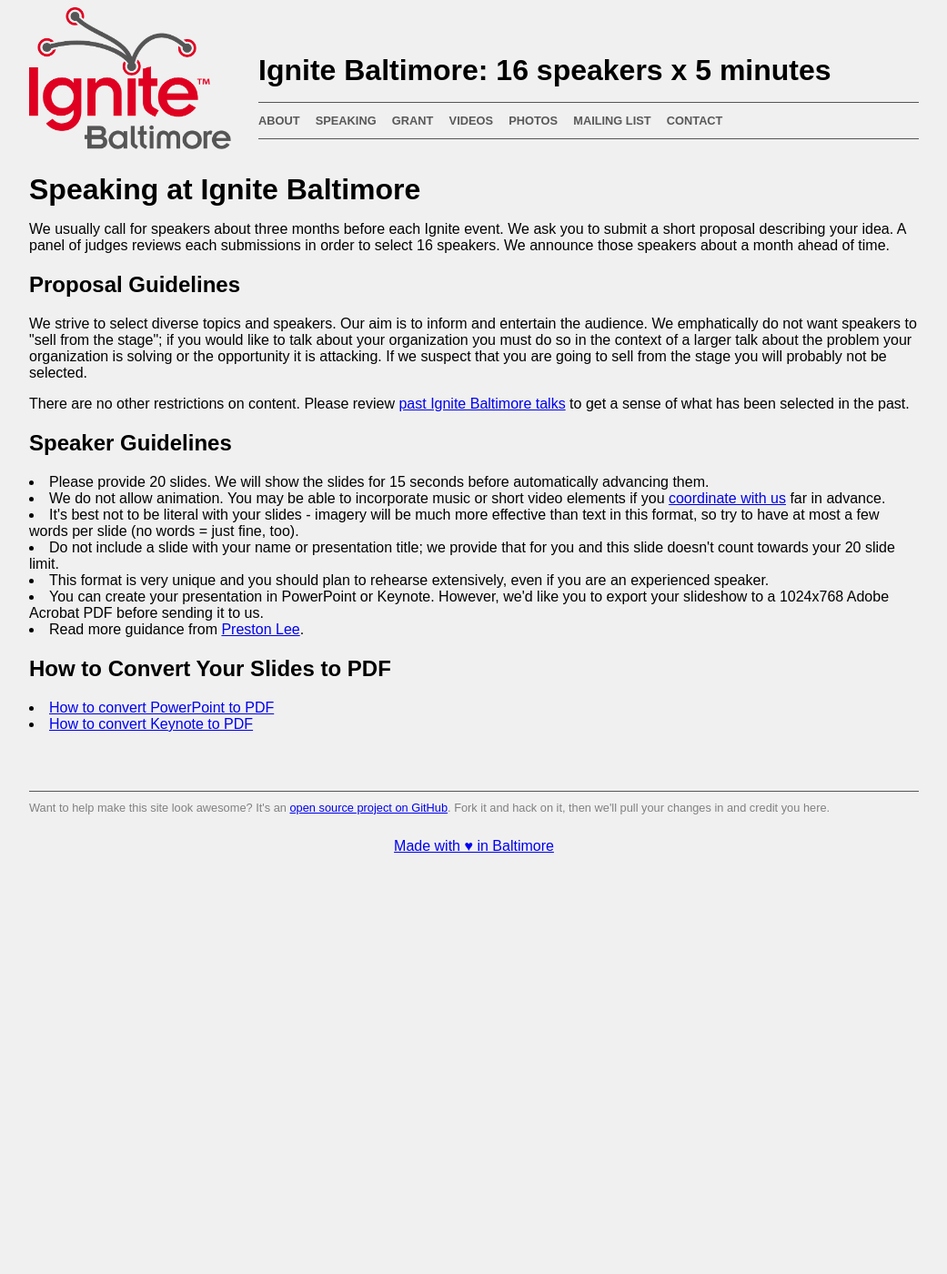
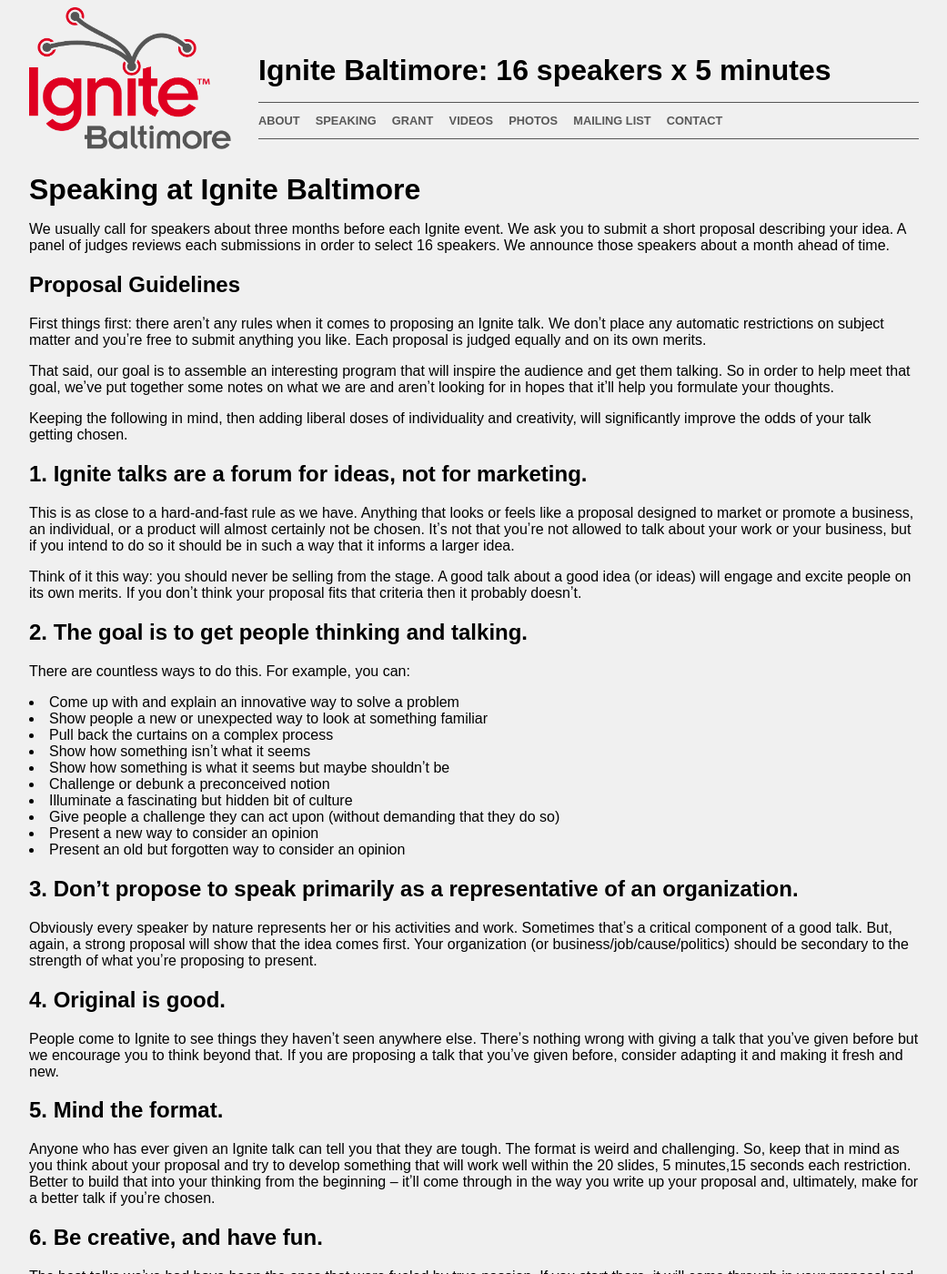
Before and after one commit to ignitebaltimore/ignitebaltimore.github.com, a Jekyll site: the page built from speaking.html, in a window 1280 px wide and 1400 px high. Shown: the whole window at 91% size, without its empty margins (119-1160 px from the left). Built offline with Jekyll 4.4.1, drawn with Linux system fonts in a browser that asks for light colours; some of the changed text lies outside the part shown.

Commit message:
add neal's guidelines

```diff
--- a/speaking.html
+++ b/speaking.html
@@ -13,16 +13,102 @@
 <h2 class="row">Proposal Guidelines</h2>
 
 <p class="row">
-We strive to select diverse topics and speakers. Our aim is to inform and entertain the
-audience. We emphatically do not want speakers to "sell from the stage"; if you would
-like to talk about your organization you must do so in the context of a larger talk
-about the problem your organization is solving or the opportunity it is attacking.
-If we suspect that you are going to sell from the stage you will probably not
-be selected.
+First things ﬁrst: there arenʼt any rules when it comes to proposing an Ignite talk. We donʼt place
+any automatic restrictions on subject matter and youʼre free to submit anything you like. Each
+proposal is judged equally and on its own merits.
 </p>
 
-<p class="row">There are no other restrictions on content. Please review <a href="http://youtube.com/ignitebaltimore">past Ignite Baltimore talks</a> to
-get a sense of what has been selected in the past.</p>
+<p class="row">
+That said, our goal is to assemble an interesting program that will inspire the audience and get
+them talking. So in order to help meet that goal, weʼve put together some notes on what we are
+and arenʼt looking for in hopes that itʼll help you formulate your thoughts.
+</p>
+
+<p class="row">
+Keeping the following in mind, then adding liberal doses of individuality and creativity, will
+signiﬁcantly improve the odds of your talk getting chosen.
+</p>
+
+<h2 class="row">1. Ignite talks are a forum for ideas, not for marketing.</h2>
+
+<p class="row">This is as close to a hard-and-fast rule as we have. Anything that looks or feels like a proposal
+designed to market or promote a business, an individual, or a product will almost certainly not
+be chosen. Itʼs not that youʼre not allowed to talk about your work or your business, but if you
+intend to do so it should be in such a way that it informs a larger idea.
+</p>
+
+<p class="row">
+Think of it this way: you should never be selling from the stage. A good talk about a good idea
+(or ideas) will engage and excite people on its own merits. If you donʼt think your proposal ﬁts
+that criteria then it probably doesnʼt.</p>
+
+<h2 class="row">2. The goal is to get people thinking and talking.</h2>
+<p class="row">There are countless ways to do this. For example, you can:</p>
+
+<ul class="row">
+  <li>Come up with and explain an innovative way to solve a problem</li>
+  <li>Show people a new or unexpected way to look at something familiar</li>
+  <li>Pull back the curtains on a complex process</li>
+  <li>Show how something isnʼt what it seems</li>
+  <li>Show how something is what it seems but maybe shouldnʼt be</li>
+  <li>Challenge or debunk a preconceived notion</li>
+  <li>Illuminate a fascinating but hidden bit of culture</li>
+  <li>Give people a challenge they can act upon (without demanding that they do so)</li>
+  <li>Present a new way to consider an opinion</li>
+  <li>Present an old but forgotten way to consider an opinion</li>
+</li>
+
+<h2 class="row">3. Donʼt propose to speak primarily as a representative of an organization.</h2>
+<p class="row">Obviously every speaker by nature represents her or his activities and work. Sometimes thatʼs a
+critical component of a good talk. But, again, a strong proposal will show that the idea comes
+ﬁrst. Your organization (or business/job/cause/politics) should be secondary to the strength of
+what youʼre proposing to present.</p>
+
+<h2 class="row">4. Original is good.</h2>
+
+<p class="row">People come to Ignite to see things they havenʼt seen anywhere else. Thereʼs nothing wrong
+with giving a talk that youʼve given before but we encourage you to think beyond that. If you are
+proposing a talk that youʼve given before, consider adapting it and making it fresh and new.</p>
+
+<h2 class="row">5. Mind the format.</h2>
+
+<p class="row">Anyone who has ever given an Ignite talk can tell you that they are tough. The format is weird
+and challenging. So, keep that in mind as you think about your proposal and try to develop
+something that will work well within the 20 slides, 5 minutes,15 seconds each restriction. Better
+to build that into your thinking from the beginning – itʼll come through in the way you write up
+your proposal and, ultimately, make for a better talk if youʼre chosen.</p>
+
+<h2 class="row">6. Be creative, and have fun.</h2>
+
+<p class="row">The best talks weʼve had have been the ones that were fueled by true passion. If you start
+there, it will come through in your proposal and that means weʼre much more likely to notice
+your idea and include it in the program. </p>
+
+<h2 class="row">7. Take the proposal seriously and treat it as a dry run for the talk itself.</h2>
+
+<p class="row">Itʼs always easy for us to tell which proposals have been thought through and which were
+cobbled together. Itʼs also generally pretty easy for us to tell which proposals were truly created
+with the Ignite Baltimore format and audience in mind. The ones that get both of these things
+right always have a better chance of getting picked than the ones that donʼt.</p>
+
+<h2 class="row">8. Prepare something that wonʼt require you to read from a paper.</h2>
+
+<p class="row">If your talk is selected, we will ask that you not read it from notes when youʼre on the stage.
+Doing so greatly diminishes the impact. So, when considering your proposal, put together
+something that youʼll be able to rehearse and then deliver in a way that allows you to fully
+engage the audience.</p>
+
+<h2 class="row">9. Watch past talks on the Ignite Baltimore homepage.</h2>
+
+<p class="row">Some of the most interesting talks from past editions of Ignite Baltimore are featured on our
+homepage at <a href="http://ignitebaltimore.com">ignitebaltimore.com</a>. We strongly encourage starting there and getting familiar with
+what has worked well in the past.</p>
+<hr />
+<p class="row">Still have questions? Feel free to drop us a line at <a href="mailto:info@ignitebaltimore.com">info@ignitebaltimore.com</a> and weʼll be happy
+to try to help. Please keep in mind, though, that this is a volunteer effort and while we reply as
+quickly as we can, patience is appreciated.</p>
+<p class="row">Most of all, thanks for your interest. Weʼre looking forward to hearing what you have to say!</p>
+
 
 <h2 class="row">Speaker Guidelines</h2>
 
```
